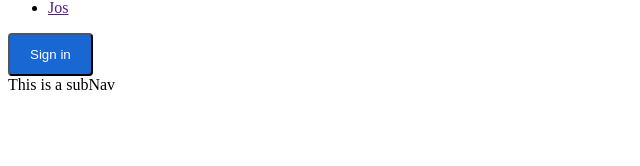
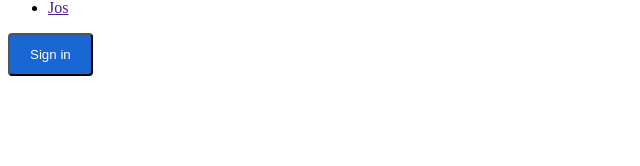
Before and after one commit to danielerat/GoogleCareers_Clone, a Vue app: page / in a window 1280 px wide. Shown: the part 133-299 px from the top of the page, without its empty margins (0-640 px from the left). Built offline with nearby package versions, Linux system fonts and the light colour scheme; the HTML template or start-up script is replaced by a standard one.

Commit message:
import our subnav and render it only when the use is loggedIn

```diff
--- a/src/components/MainNav.vue
+++ b/src/components/MainNav.vue
@@ -31,7 +31,7 @@
       </div>
 
       <!-- Adding Our subNavigation -->
-      <Subnav />
+      <Subnav v-if="isLoggedIn" />
     </div>
   </header>
 </template>
--- a/src/components/Subnav.vue
+++ b/src/components/Subnav.vue
@@ -1,6 +1,14 @@
 <template>
   <div class="w-full h-16 border-b border-solid border-brand-gray-1">
-    <div class="flex items-center h-full px-8">This is a subNav</div>
+    <div class="flex items-center h-full px-8">
+      <div class="">
+        <font-awesome-icon :icon="['fas', 'search']" class="mr-3" />
+        <span>
+          <span class="text-brand-green-1">1653</span>
+          Jobs Matched
+        </span>
+      </div>
+    </div>
   </div>
 </template>
 
```
Also changed, not shown: 1 other file (tests, documents, lock files or other folders).
